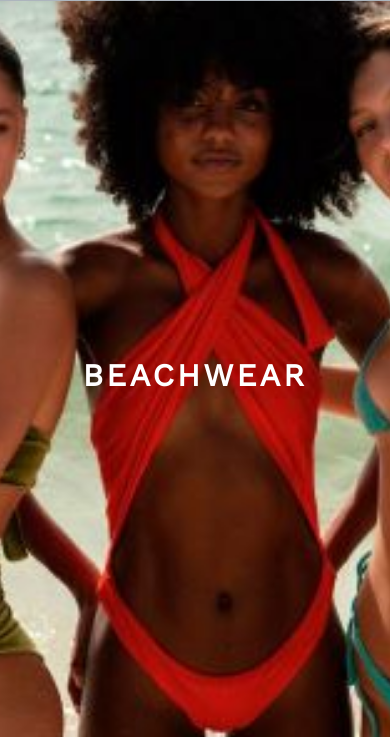
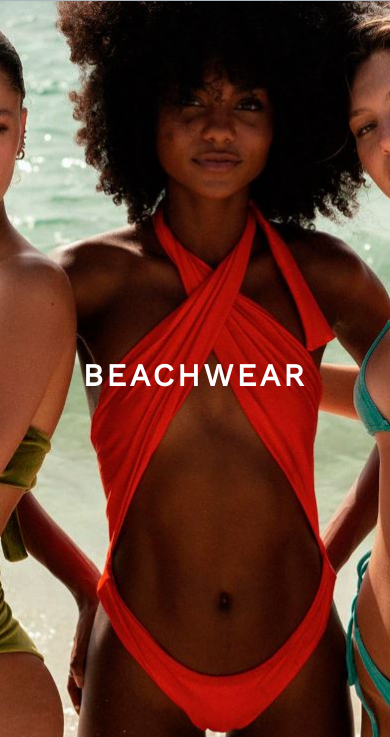
Before and after one commit to Zaetam/Narita, a plain HTML site: page index.html in a window 390 px wide. Shown: the part 107-844 px from the top of the page. Drawn offline with nearby package versions, Linux system fonts and the light colour scheme.

Commit message:
reemplazo nuevo imagen

```diff
--- a/sass/style.scss
+++ b/sass/style.scss
@@ -186,7 +186,7 @@ footer{
 
     main.container-index div.beach{
 
-        background-image: url("../imagenes/capturemovile3.jpg");
+        background-image: url("../imagenes/capturemovile.jpg");
 
     }
 
```
Also changed, not shown: sass/style.css, 1 other file.
